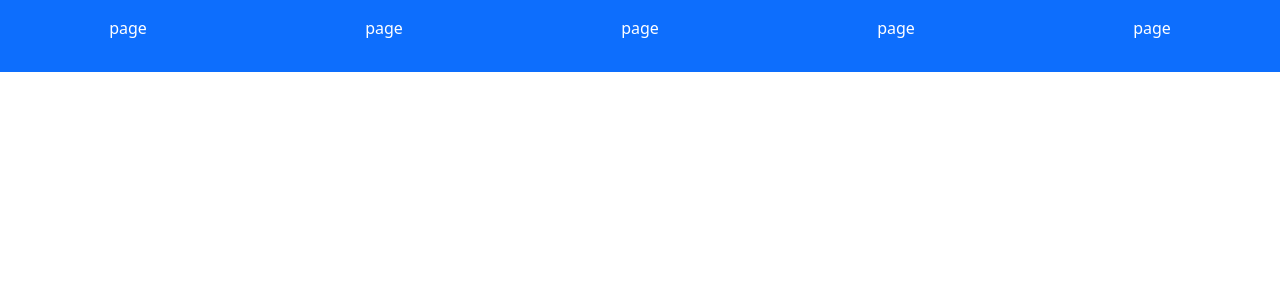
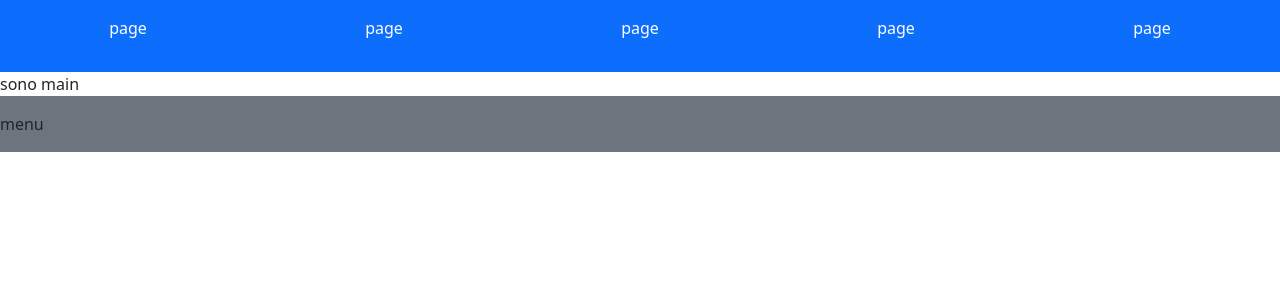
Before and after one commit to DavideCiammetti/vite-boolfolio, a Vue app: page / in a window 1280 px wide. Shown: the top 300 px of the page. Built offline with nearby package versions, Linux system fonts and the light colour scheme.

Commit message:
feat: inclusione footer e main in app.vue

```diff
--- a/src/App.vue
+++ b/src/App.vue
@@ -1,15 +1,21 @@
 <script>
     import AppHeader from './components/AppHeader.vue';
+    import AppFooter from './components/AppFooter.vue';
+    import AppMain from './components/AppMain.vue';
     export default{
       name:'App',
         components:{
             AppHeader,
+            AppFooter,
+            AppMain,
         }
     }
 </script>
 
 <template>
   <AppHeader></AppHeader>
+  <AppMain></AppMain>
+  <AppFooter></AppFooter>
 </template>
 
 <style>
--- a/src/components/AppFooter.vue
+++ b/src/components/AppFooter.vue
@@ -1,7 +1,15 @@
 <script>
+    export default{
+        name: 'Footer',
+    }
 </script>
 
 <template>
+    <footer class="bg-secondary py-3">
+        <div>
+            menu
+        </div>
+    </footer>
 </template>
 
 <style>
--- a/src/components/AppMain.vue
+++ b/src/components/AppMain.vue
@@ -1,7 +1,13 @@
 <script>
+    export default{
+        name: 'Main',
+    }
 </script>
 
 <template>
+    <main>
+        sono main
+    </main>
 </template>
 
 <style>
```
